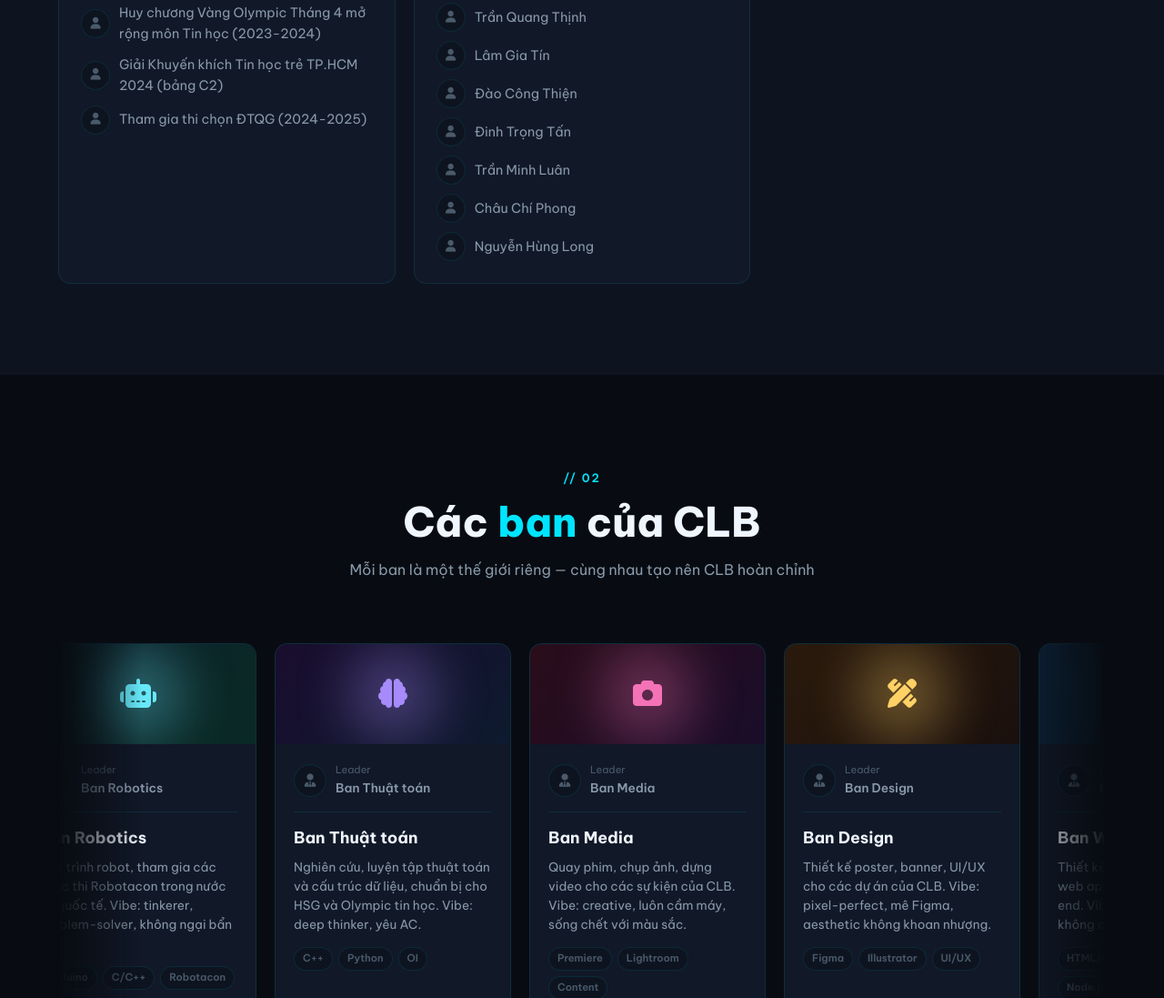
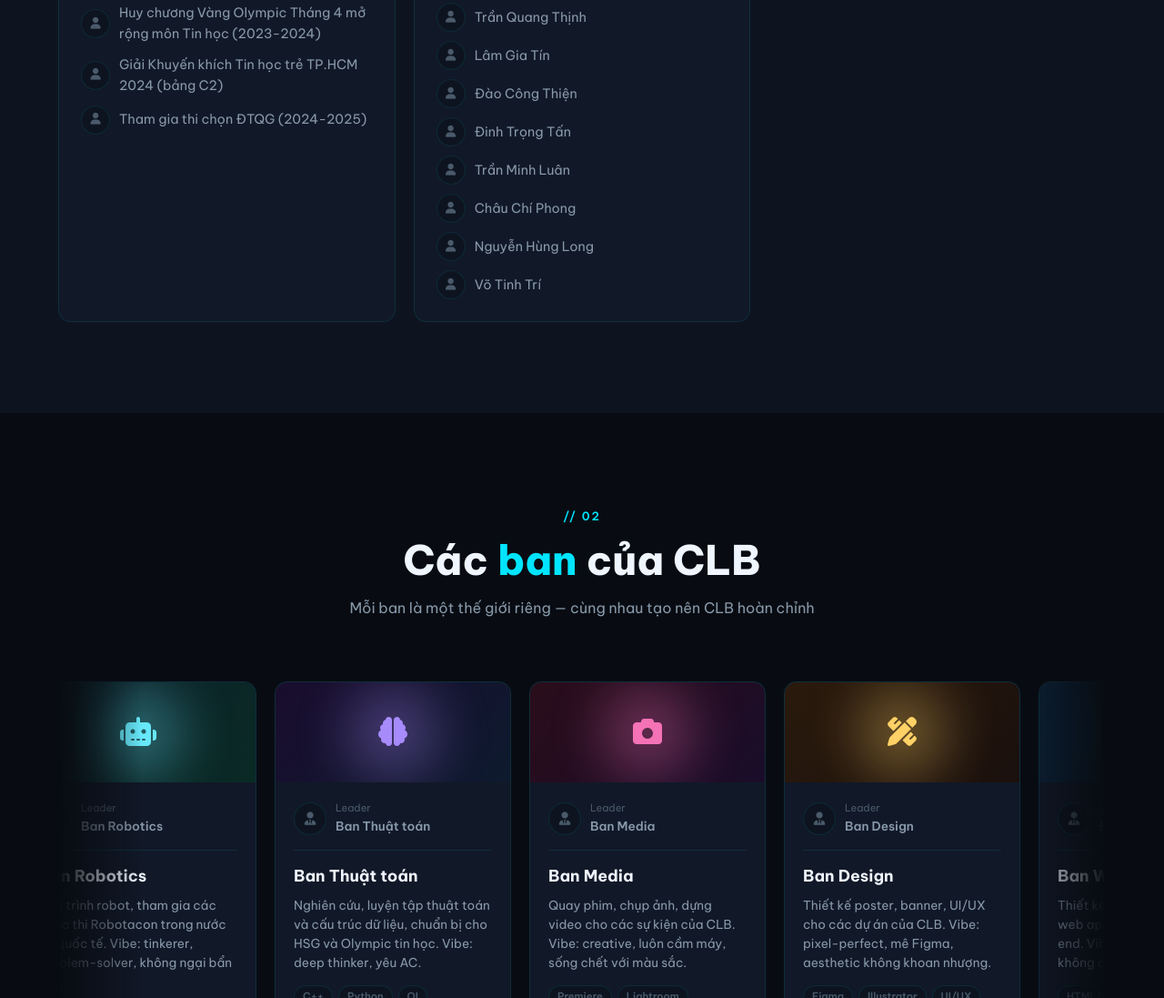
Before and after one commit to NamNotFound/Itsintro, a plain HTML site: page index.html in a window 1280 px wide. Shown: the part 1708-2805 px from the top of the page at 91% size. Drawn offline with Linux system fonts and the light colour scheme.

Commit message:
Add Vo Tinh Tri to other members achievements card

```diff
--- a/index.html
+++ b/index.html
@@ -252,6 +252,10 @@
             <li>
               <div class="member-avatar"><i class="fa-solid fa-user"></i></div>
               <span>Nguyễn Hùng Long</span>
+            </li>
+            <li>
+              <div class="member-avatar"><i class="fa-solid fa-user"></i></div>
+              <span>Võ Tinh Trí</span>
             </li>
           </ul>
         </div>
```
